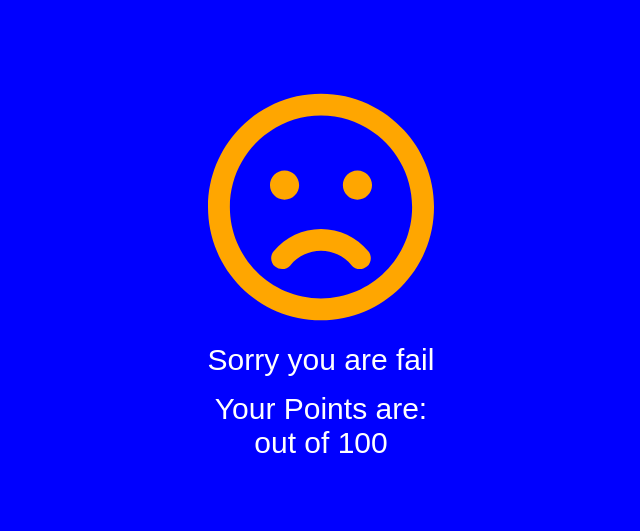
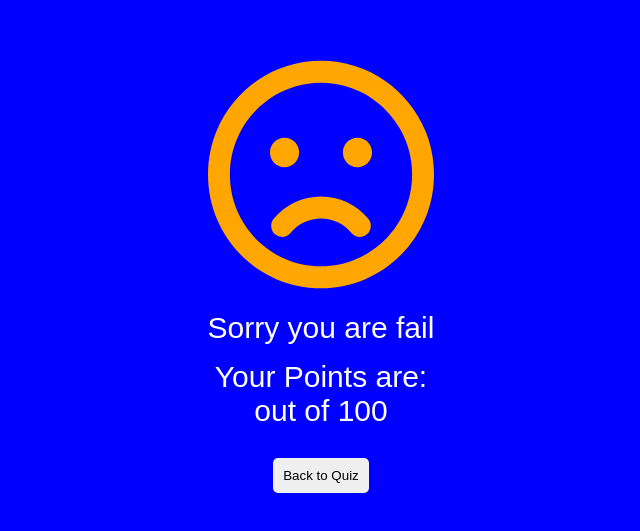
Before and after one commit to shaikhabdulsamad/jsAssignmentQuizApp, a plain HTML site: page end.html in a window 1280 px wide. Shown: the part 125-656 px from the top of the page, without its empty margins (319-959 px from the left). Drawn offline with Linux system fonts and the light colour scheme.

Commit message:
back btn added

```diff
--- a/end.html
+++ b/end.html
@@ -14,16 +14,14 @@
 
 
 
-    <div class="wrapper">
+    <div class="end-wrapper">
         <div>
             <img id="icon" src="" alt="">
             <p class="userPoints" id="passFail"></p>
             <p class="userPoints">Your Points are: <br> <span class="points"></span> out of 100</p>
 
-
-
-
         </div>
+        <button class="back" onclick="back()">Back to Quiz</button>
     </div>
 
 
--- a/end.js
+++ b/end.js
@@ -4,6 +4,7 @@ document.querySelector(".points").innerHTML = point
 
 var passFail = document.getElementById("passFail");
 var icon = document.getElementById("icon")
+
 if(point >= 70){
     icon.src = "images/trophy-solid.svg"
     passFail.innerText = "Wow you are Pass"
@@ -12,3 +13,7 @@ if(point >= 70){
     icon.src = "images/frown-regular.svg"
     passFail.innerText = "Sorry you are fail"
 }
+
+function back(){
+    location.href ="quiz.html";
+}
--- a/quiz.js
+++ b/quiz.js
@@ -7,13 +7,13 @@ window.onload = function () {
 
 
     var minute = 1;
-    var sec = 60;
+    var sec = 59;
     setInterval(function () {
         document.getElementById("timer").innerHTML = minute + " : " + sec;
         sec--;
         if (sec == 00) {
             minute--;
-            sec = 60;
+            sec = 59;
             if (minute == 0) {
                 minute = 0;
             }
--- a/style.css
+++ b/style.css
@@ -24,6 +24,24 @@ body{
     height: 100vh;
     background-color: blue;
 
+}
+
+.end-wrapper{
+    align-items: center;
+    justify-content: center;
+    display: flex;
+    flex-direction: column;
+    width: 100%;
+    height: 100vh;
+    background-color: blue;
+}
+
+.back{
+    outline: none;
+    border: none;
+    padding: 10px;
+    margin-top: 30px;
+    border-radius: 5px;
 }
 
 .qiuz-details{
```
Also changed, not shown: quiz.html (+1 -1 lines).
